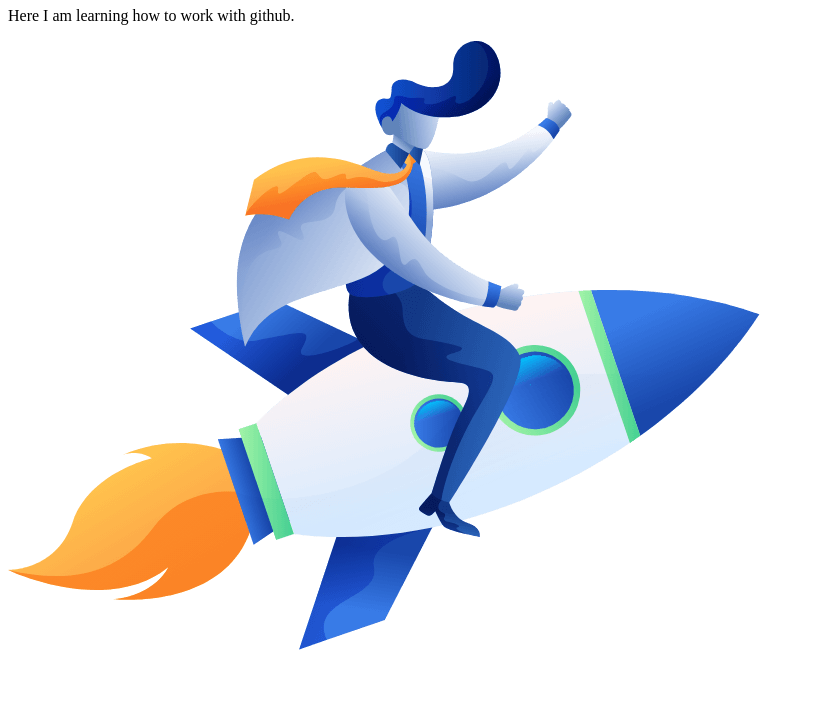
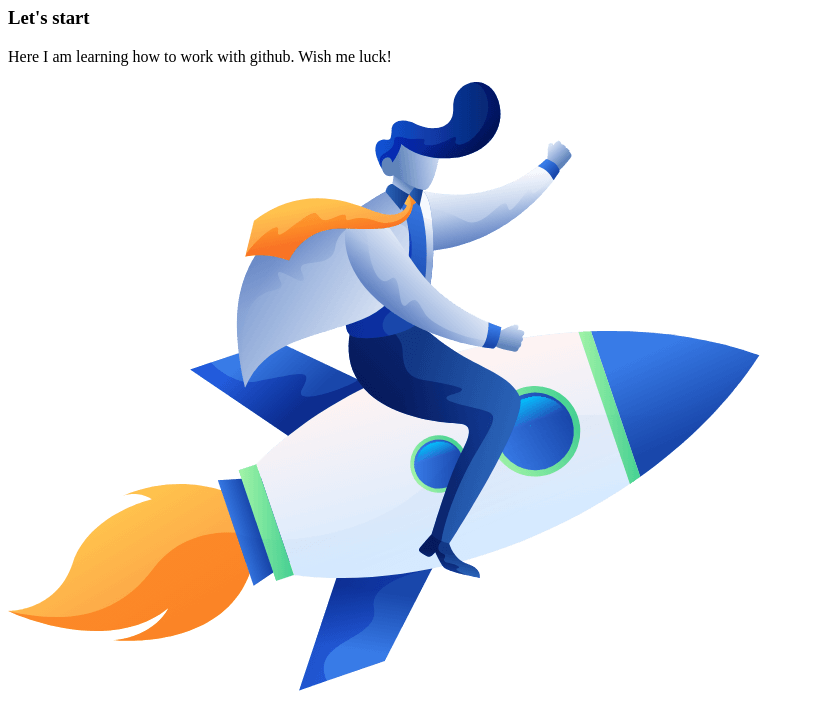
Before and after one commit to shaminaj-disha/course-first-repo, a plain HTML site: page index.html in a window 1280 px wide. Shown: the part 73-800 px from the top of the page, without its empty margins (0-815 px from the left). Drawn offline with Linux system fonts and the light colour scheme.

Commit message:
commit to branch1

```diff
--- a/index.html
+++ b/index.html
@@ -10,7 +10,8 @@
 </head>
 <body>
     <h1>Web Course's first github repository</h1>
-    <p>Here I am learning how to work with github.</p>
+    <h3>Let's start</h3>
+    <p>Here I am learning how to work with github. Wish me luck!</p>
     <img src="fly-rocket.png" alt="Cartoon flying on a rocket">
 </body>
 </html>
```
